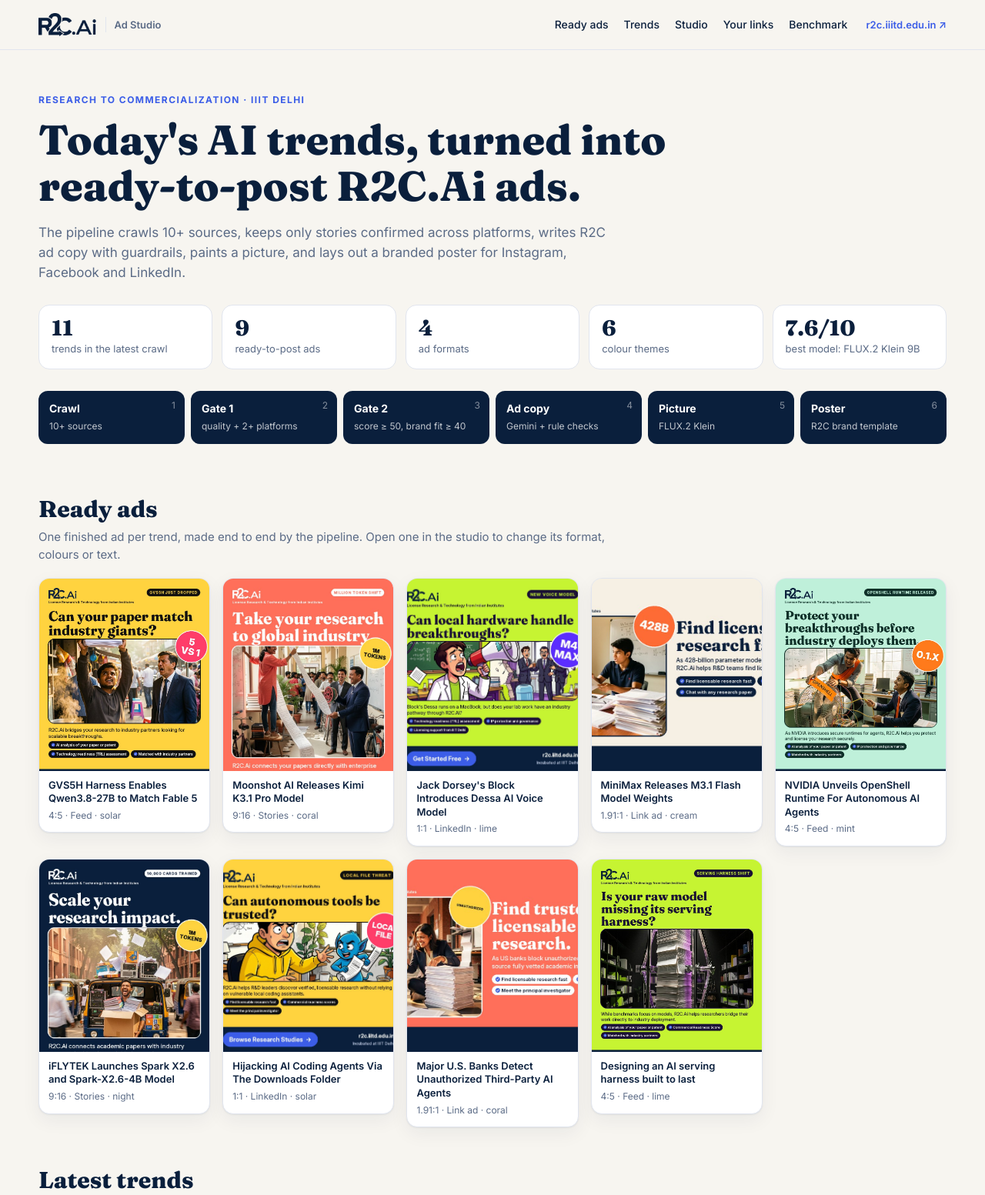
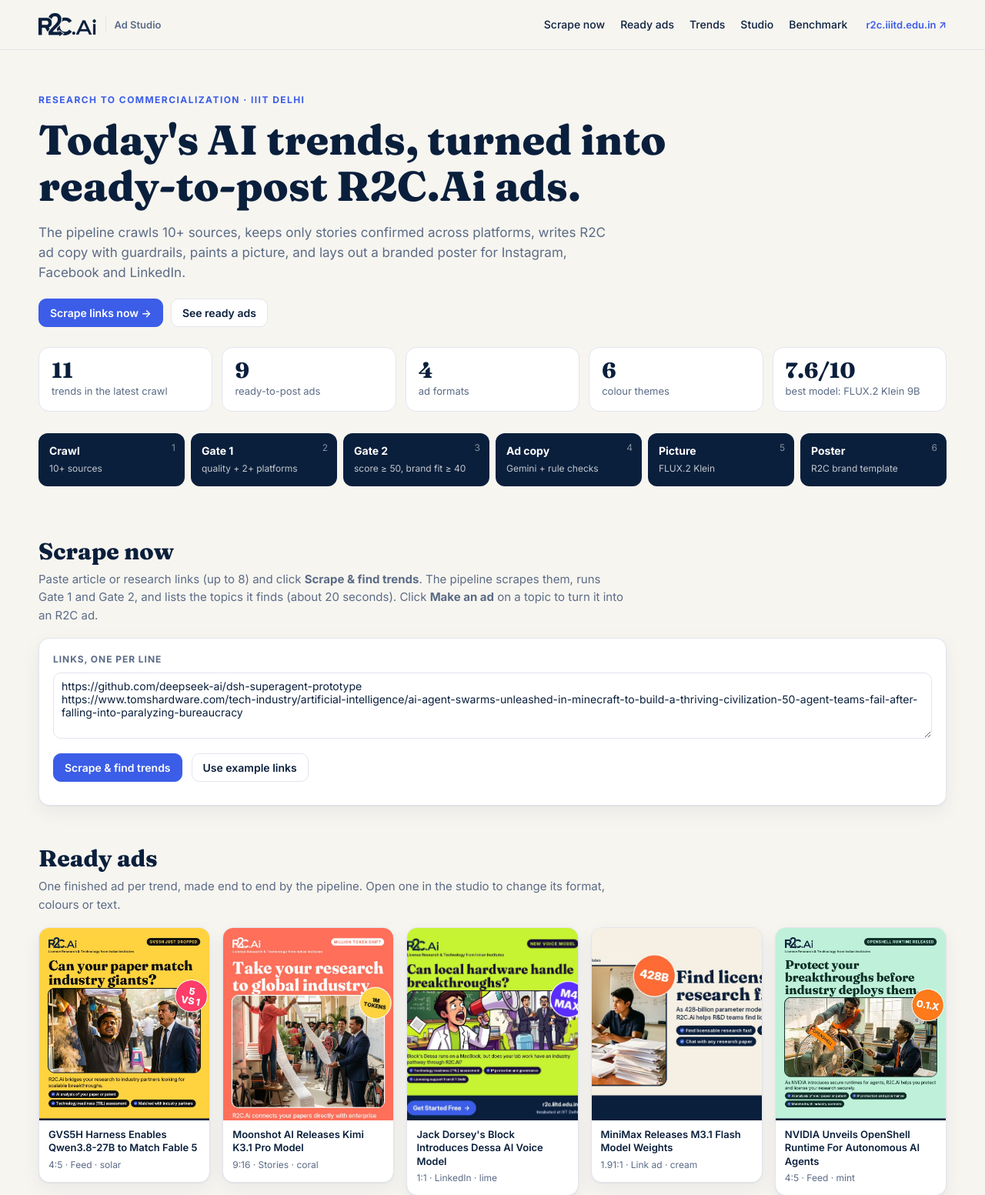
Before and after one commit to abhinav24020-cyber/r2c-trend-to-ad-pipeline, a Flask app: page / in a window 1280 px wide. Shown: the top 1553 px of the page at 77% size. Run offline with Flask 3, Linux system fonts and the light colour scheme; some libraries are stand-ins or nearby versions.

Commit message:
Ad Studio: prominent Scrape now flow with example links

```diff
--- a/static/css/style.css
+++ b/static/css/style.css
@@ -42,7 +42,9 @@ h2 { font-size: 30px; }
 .hero { padding: 56px 0 24px; }
 .eyebrow { text-transform: uppercase; letter-spacing: .12em; font-size: 12px; font-weight: 700; color: var(--blue); margin: 0 0 12px; }
 .hero h1 { font-size: clamp(32px, 5vw, 54px); max-width: 860px; }
-.lede { font-size: 17px; color: var(--muted); max-width: 760px; margin: 16px 0 28px; }
+.lede { font-size: 17px; color: var(--muted); max-width: 760px; margin: 16px 0 20px; }
+.hero-actions { display: flex; gap: 10px; flex-wrap: wrap; margin-bottom: 26px; }
+.btn-lg { padding: 12px 20px; font-size: 15px; }
 .stats { display: grid; grid-template-columns: repeat(5, 1fr); gap: 12px; margin-bottom: 28px; }
 .stat { background: var(--card); border: 1px solid var(--line); border-radius: var(--radius); padding: 14px 16px; }
 .stat b { display: block; font-family: var(--serif); font-size: 28px; line-height: 1.1; }
--- a/static/js/app.js
+++ b/static/js/app.js
@@ -320,6 +320,7 @@ async function scrapeLinks() {
             : "No topic passed the quality checks for these links. Try other articles.";
         $("scrape-results").innerHTML = scrapedTrends.map((t, i) => trendCard(t, "scraped:" + i)).join("");
         bindTrendButtons($("scrape-results"));
+        if (scrapedTrends.length) $("scrape-results").scrollIntoView({ behavior: "smooth", block: "start" });
     } catch (err) {
         $("scrape-status").textContent = "";
         toast(err.message, true);
@@ -336,6 +337,17 @@ async function copyCaption() {
     } catch (_) {
         toast("Could not copy. Select the caption text and copy it manually.", true);
     }
+}
+
+function fillExampleLinks() {
+    // Source links behind the latest crawl's top trends: recent pages that pass Gate 1's freshness check.
+    const links = [];
+    for (const t of DATA.latest_trends) {
+        const s = (t.source_attribution || []).find((x) => /^https?:\/\//.test(x.source_url || ""));
+        if (s && !links.includes(s.source_url)) links.push(s.source_url);
+        if (links.length === 2) break;
+    }
+    if (links.length) $("url-input").value = links.join("\n");
 }
 
 /* ---------------------------------------------------------------- start */
@@ -361,6 +373,8 @@ async function init() {
     $("btn-picture").addEventListener("click", generatePicture);
     $("btn-scrape").addEventListener("click", scrapeLinks);
     $("btn-copy-caption").addEventListener("click", copyCaption);
+    $("btn-examples").addEventListener("click", fillExampleLinks);
+    fillExampleLinks();
     if (DATA.showcase.length) openShowcase(DATA.showcase[0], false);  // pre-load the studio, stay at the top
 }
 
--- a/templates/index.html
+++ b/templates/index.html
@@ -19,10 +19,10 @@
             <span class="brand-tag">Ad Studio</span>
         </a>
         <nav class="nav" aria-label="Sections">
+            <a href="#links">Scrape now</a>
             <a href="#ads">Ready ads</a>
             <a href="#trends">Trends</a>
             <a href="#studio">Studio</a>
-            <a href="#links">Your links</a>
             <a href="#benchmark">Benchmark</a>
         </nav>
         <a class="site-link" href="https://r2c.iiitd.edu.in" target="_blank" rel="noopener">r2c.iiitd.edu.in ↗</a>
@@ -34,6 +34,10 @@
         <p class="eyebrow">Research to Commercialization · IIIT Delhi</p>
         <h1>Today's AI trends, turned into ready-to-post R2C.Ai ads.</h1>
         <p class="lede">The pipeline crawls 10+ sources, keeps only stories confirmed across platforms, writes R2C ad copy with guardrails, paints a picture, and lays out a branded poster for Instagram, Facebook and LinkedIn.</p>
+        <div class="hero-actions">
+            <a class="btn btn-primary btn-lg" href="#links">Scrape links now →</a>
+            <a class="btn btn-lg" href="#ads">See ready ads</a>
+        </div>
         <div class="stats" id="hero-stats" aria-live="polite"></div>
         <ol class="pipeline" aria-label="Pipeline steps">
             <li><b>Crawl</b><span>10+ sources</span></li>
@@ -43,6 +47,25 @@
             <li><b>Picture</b><span>FLUX.2 Klein</span></li>
             <li><b>Poster</b><span>R2C brand template</span></li>
         </ol>
+    </section>
+
+    <section class="section wrap" id="links">
+        <div class="section-head">
+            <div>
+                <h2>Scrape now</h2>
+                <p>Paste article or research links (up to 8) and click <b>Scrape &amp; find trends</b>. The pipeline scrapes them, runs Gate 1 and Gate 2, and lists the topics it finds (about 20 seconds). Click <b>Make an ad</b> on a topic to turn it into an R2C ad.</p>
+            </div>
+        </div>
+        <div class="links-box">
+            <label for="url-input" class="label">Links, one per line</label>
+            <textarea id="url-input" rows="4" placeholder="https://techcrunch.com/...&#10;https://arxiv.org/abs/..."></textarea>
+            <div class="links-actions">
+                <button class="btn btn-primary btn-lg" id="btn-scrape" type="button">Scrape &amp; find trends</button>
+                <button class="btn" id="btn-examples" type="button">Use example links</button>
+                <span class="hint" id="scrape-status" aria-live="polite"></span>
+            </div>
+            <div class="trend-list" id="scrape-results"></div>
+        </div>
     </section>
 
     <section class="section wrap" id="ads">
@@ -145,23 +168,6 @@
         </div>
     </section>
 
-    <section class="section wrap" id="links">
-        <div class="section-head">
-            <div>
-                <h2>Your links</h2>
-                <p>Paste article or research links (up to 8). The pipeline scrapes them, runs Gate 1 and Gate 2, and lists the topics it finds. Open one in the studio to make an ad.</p>
-            </div>
-        </div>
-        <div class="links-box">
-            <label for="url-input" class="label">Links, one per line</label>
-            <textarea id="url-input" rows="4" placeholder="https://techcrunch.com/...&#10;https://arxiv.org/abs/..."></textarea>
-            <div class="links-actions">
-                <button class="btn btn-primary" id="btn-scrape" type="button">Find trends</button>
-                <span class="hint" id="scrape-status" aria-live="polite"></span>
-            </div>
-            <div class="trend-list" id="scrape-results"></div>
-        </div>
-    </section>
 
     <section class="section wrap" id="benchmark">
         <div class="section-head">
```
